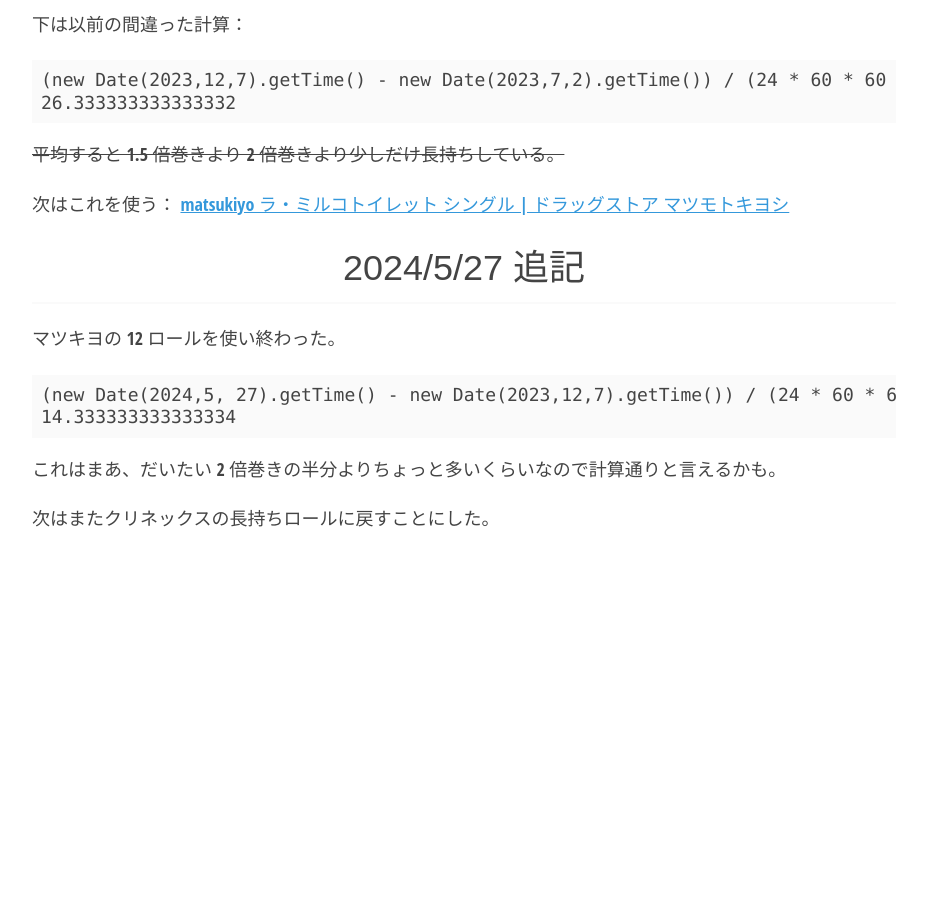
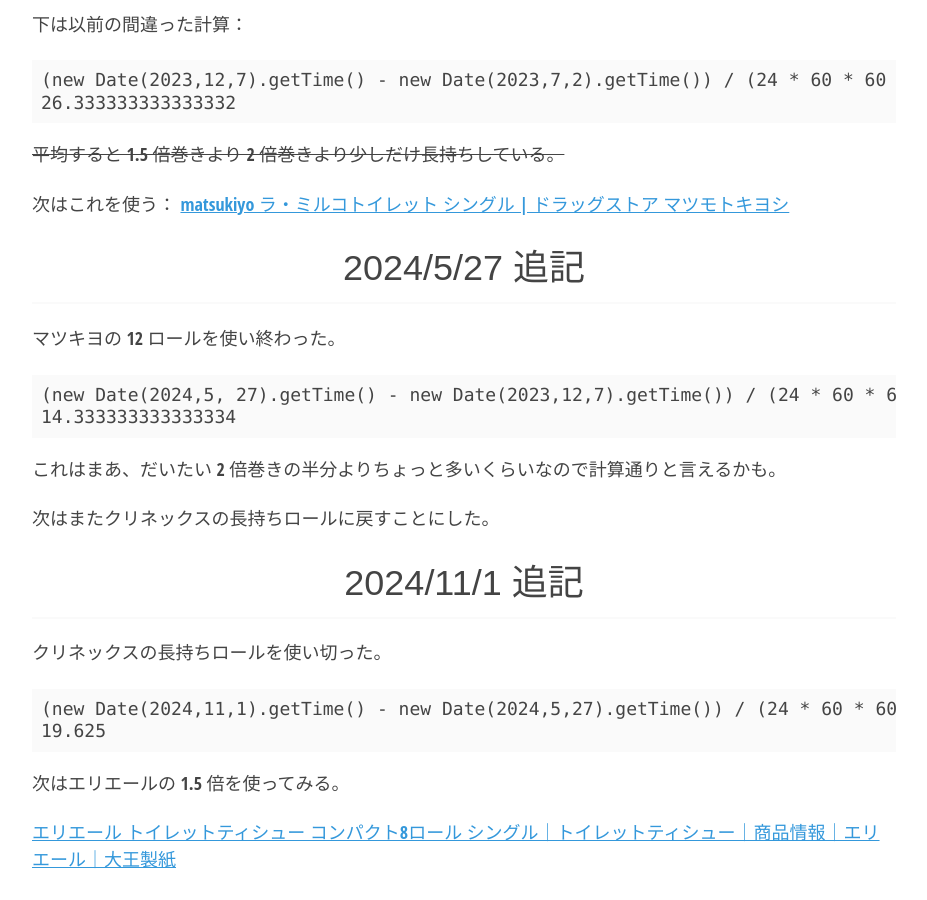
Before and after one commit to torus/torus.github.io, a Jekyll site: the page built from _posts/2023-02-15-toilet-paper.md, in a window 1280 px wide and 900 px high, scrolled down 1291 px. Shown: the whole window, without its empty margins (176-1103 px from the left). Built offline with Jekyll 4.4.1, drawn with Linux system fonts in a browser that asks for light colours; before the commit the page ends 1850 px from its top, so only the background shows below that.

Commit message:
edit toilet paper record

````diff
--- a/_posts/2023-02-15-toilet-paper.md
+++ b/_posts/2023-02-15-toilet-paper.md
@@ -72,3 +72,16 @@ title: 2 倍トイレットペーパー
 これはまあ、だいたい 2 倍巻きの半分よりちょっと多いくらいなので計算通りと言えるかも。
 
 次はまたクリネックスの長持ちロールに戻すことにした。
+
+### 2024/11/1 追記
+
+クリネックスの長持ちロールを使い切った。
+
+```
+(new Date(2024,11,1).getTime() - new Date(2024,5,27).getTime()) / (24 * 60 * 60 * 1000) / 8
+19.625
+```
+
+次はエリエールの 1.5 倍を使ってみる。
+
+[エリエール トイレットティシュー コンパクト8ロール シングル｜トイレットティシュー｜商品情報｜エリエール｜大王製紙](https://www.elleair.jp/product/detail/toilet_toilet-tissue-compact_single)
````
